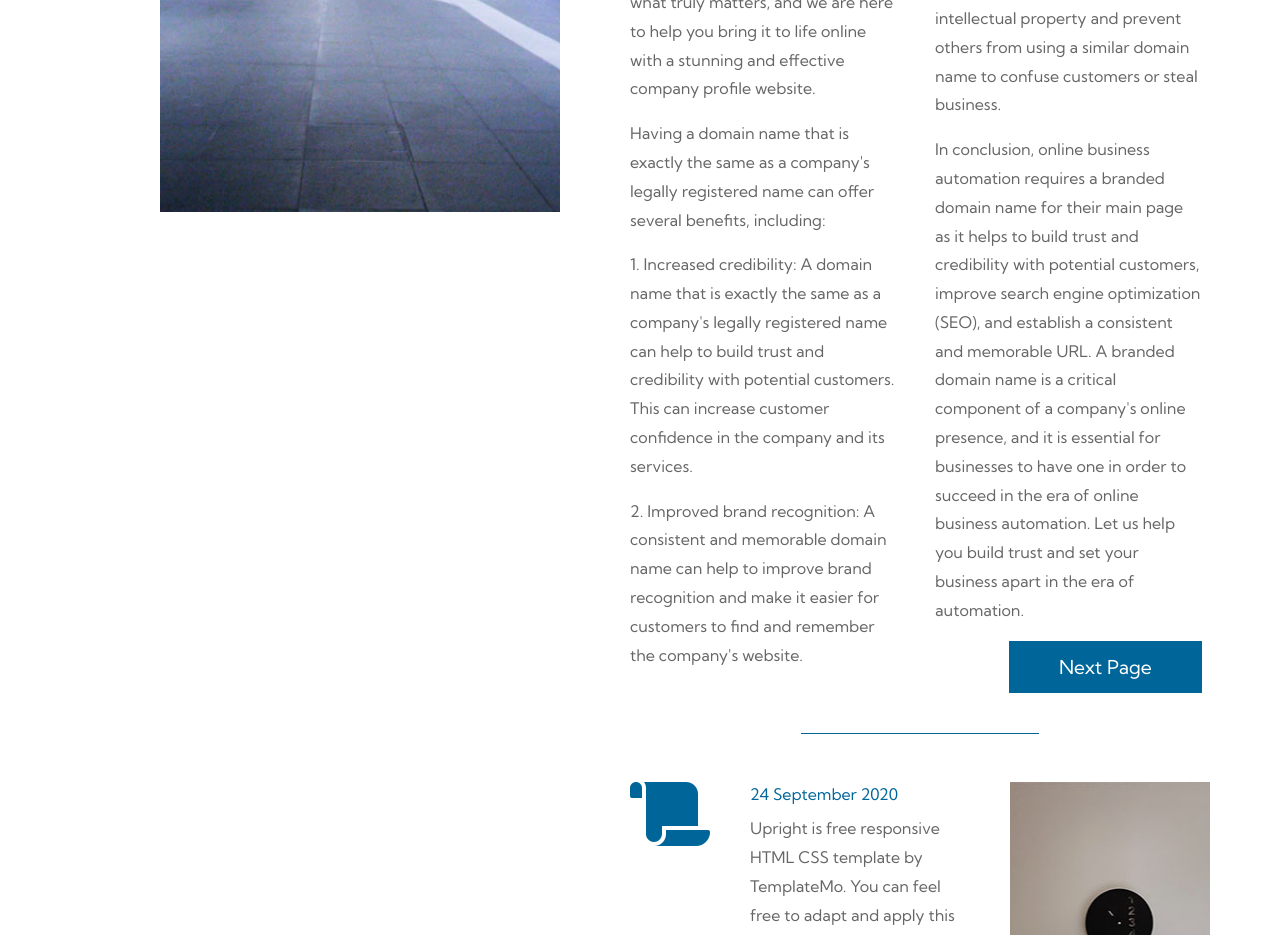
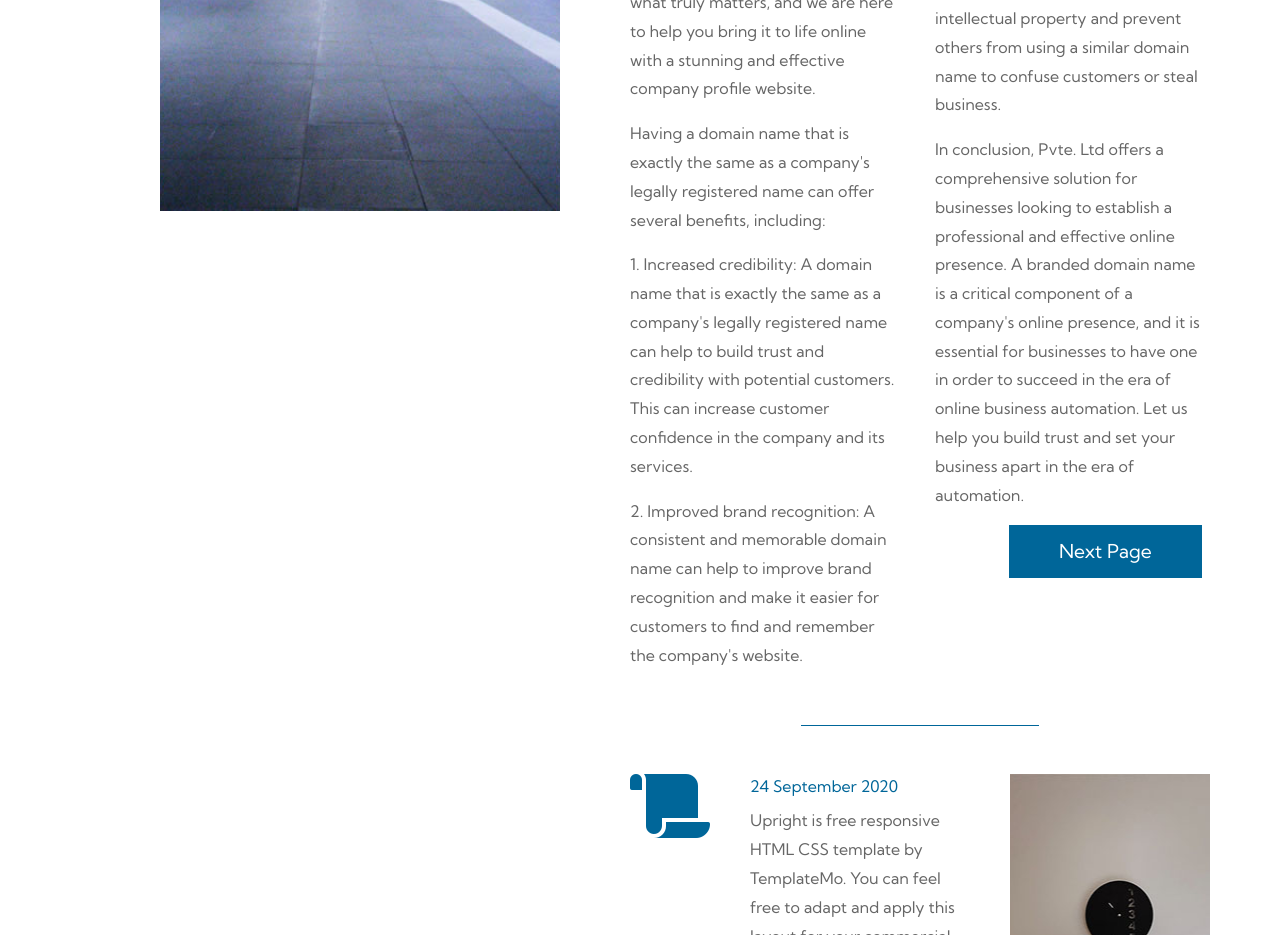
Before and after one commit to pvteltd/company, a plain HTML site: page index.html in a window 1280 px wide. Shown: the part 940-1875 px from the top of the page. Drawn offline with Linux system fonts and the light colour scheme.

Commit message:
Add files via upload

```diff
--- a/index.html
+++ b/index.html
@@ -121,7 +121,7 @@ https://templatemo.com/tm-555-upright
                                       5. Protection of intellectual property: Having a domain name that is exactly the same as the company's legally registered name can help to protect the company's intellectual property and prevent others from using a similar domain name to confuse customers or steal business.
                                     </p>
                                     <p>
-                                      In conclusion, online business automation requires a branded domain name for their main page as it helps to build trust and credibility with potential customers, improve search engine optimization (SEO), and establish a consistent and memorable URL. A branded domain name is a critical component of a company's online presence, and it is essential for businesses to have one in order to succeed in the era of online business automation. Let us help you build trust and set your business apart in the era of automation.
+                                      In conclusion, Pvte. Ltd offers a comprehensive solution for businesses looking to establish a professional and effective online presence. A branded domain name is a critical component of a company's online presence, and it is essential for businesses to have one in order to succeed in the era of online business automation. Let us help you build trust and set your business apart in the era of automation.
                                     </p>
                                     <div class="text-right">
                                         <a href="#gallery" class="btn btn-primary tm-btn-next">Next Page</a>
```
